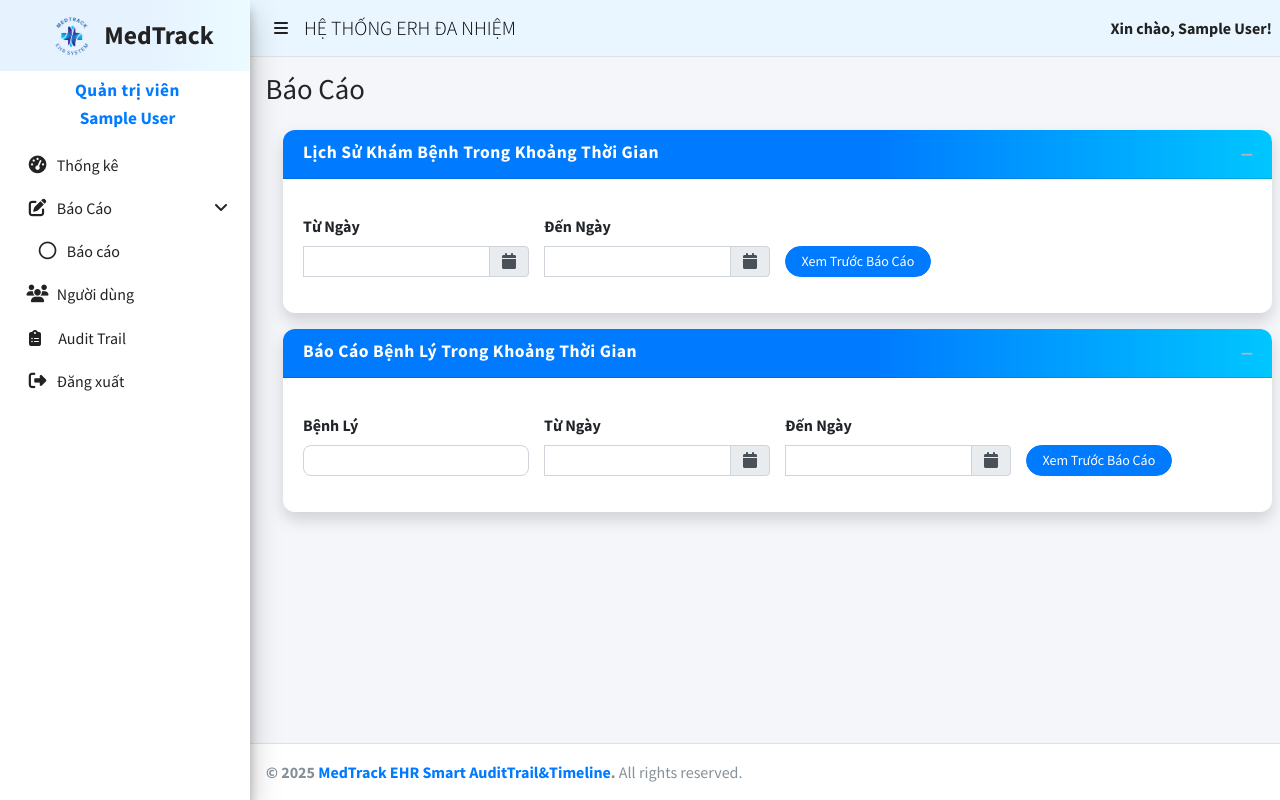
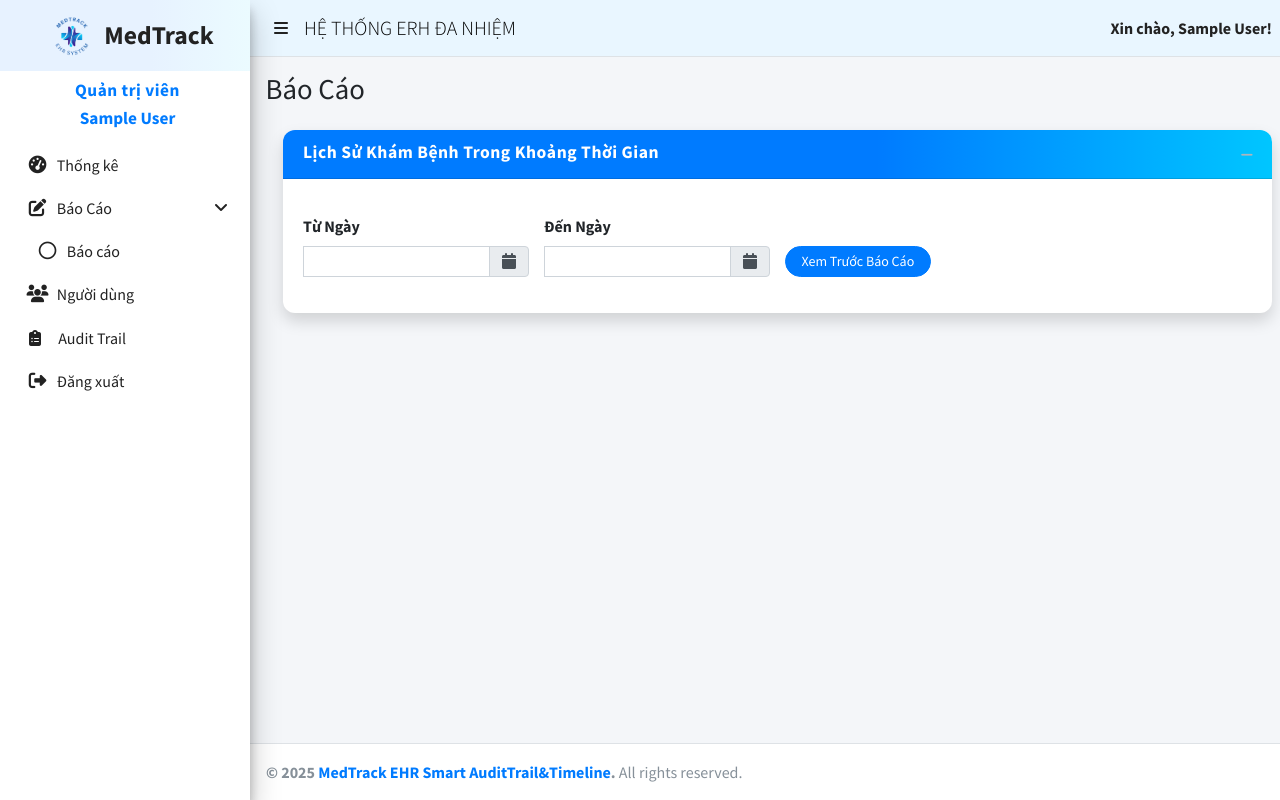
Before and after one commit to hainguyehong/MedTrack-EHR-Smart-AuditTrail-Timeline, a PHP site: page /reports.php in a window 1280 px wide. Run offline with PHP 8.4, Linux system fonts and the light colour scheme; the visitor is signed in with stand-in values (Sample User, id 1); some libraries are stand-ins or nearby versions.

Commit message:
fixx report

```diff
--- a/reports.php
+++ b/reports.php
@@ -118,59 +118,14 @@ include './config/sidebar.php';?>
                             </div>
                         </div>
                     </div>
-                    <!-- /.card-body -->
-
-                    <!-- /.card-footer-->
                 </div>
-                <!-- /.card -->
 
 
-
-                <div class="card card-outline card-primary shadow">
-                    <!-- <div class="card card-outline card-primary rounded-0 shadow"> -->
-                    <div class="card-header">
-                        <h3 class="card-title">Báo Cáo Bệnh Lý Trong Khoảng Thời Gian</h3>
-
-                        <div class="card-tools">
-                            <button type="button" class="btn btn-tool" data-card-widget="collapse" title="Collapse">
-                                <i class="fas fa-minus"></i>
-                            </button>
-
-                        </div>
-                    </div>
-                    <div class="card-body">
-                        <div class="row">
-                            <div class="col-md-3">
-                                <label>Bệnh Lý</label>
-                                <input id="disease" class="form-control form-control-sm" />
-                            </div>
-                            <?php
-            echo getDateTextBox('Từ Ngày', 'disease_from');
-
-            echo getDateTextBox('Đến Ngày', 'disease_to');
-            ?>
-
-                            <div class="col-md-2">
-                                <label>&nbsp;</label>
-                                <button type="button" id="print_diseases" class="btn btn-primary btn-sm btn-block">Xem
-                                    Trước Báo Cáo</button>
-                            </div>
-                        </div>
-                    </div>
-                    <!-- /.card-body -->
-
-                    <!-- /.card-footer-->
-                </div>
-
             </section>
-            <!-- /.content -->
         </div>
-        <!-- /.content-wrapper -->
 
         <?php include './config/footer.php' ?>
-        <!-- /.control-sidebar -->
     </div>
-    <!-- ./wrapper -->
 
     <?php include './config/site_js_links.php'; ?>
     <script src="plugins/moment/moment.min.js"></script>
```
